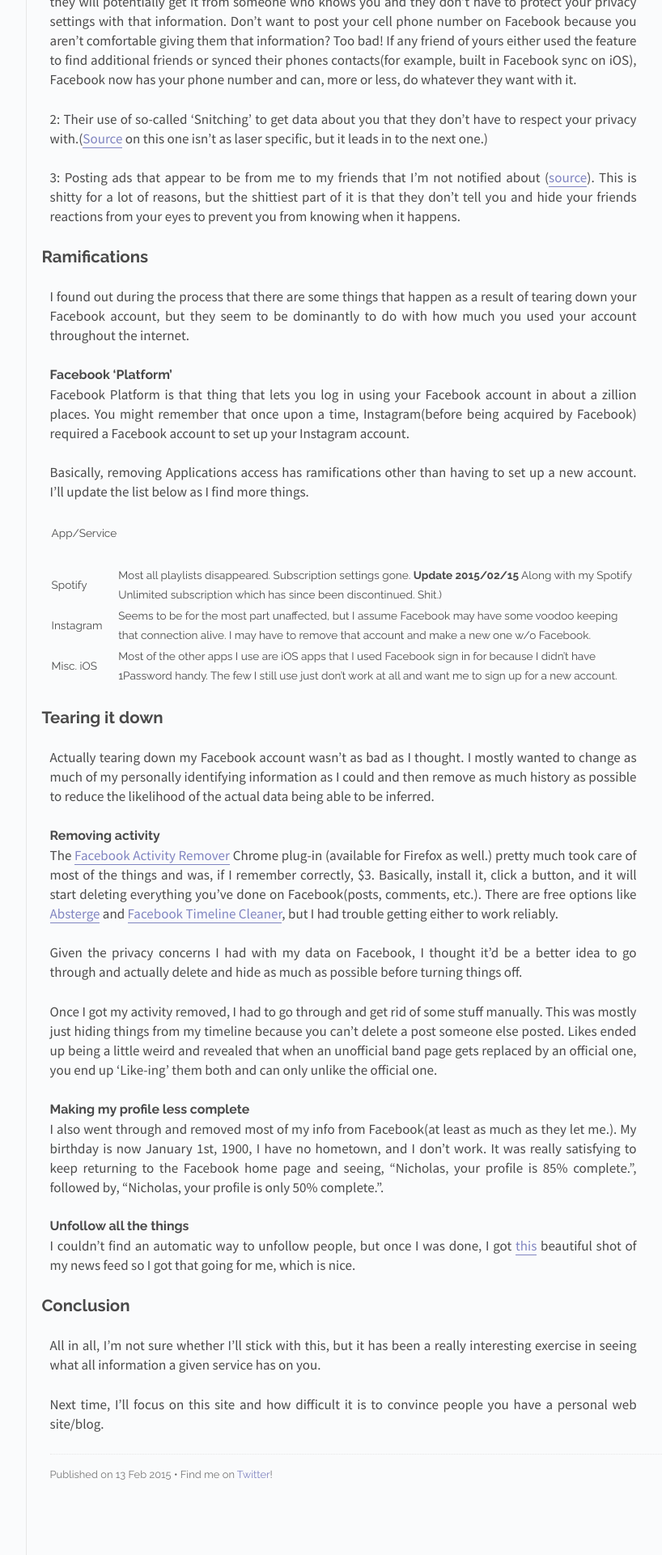
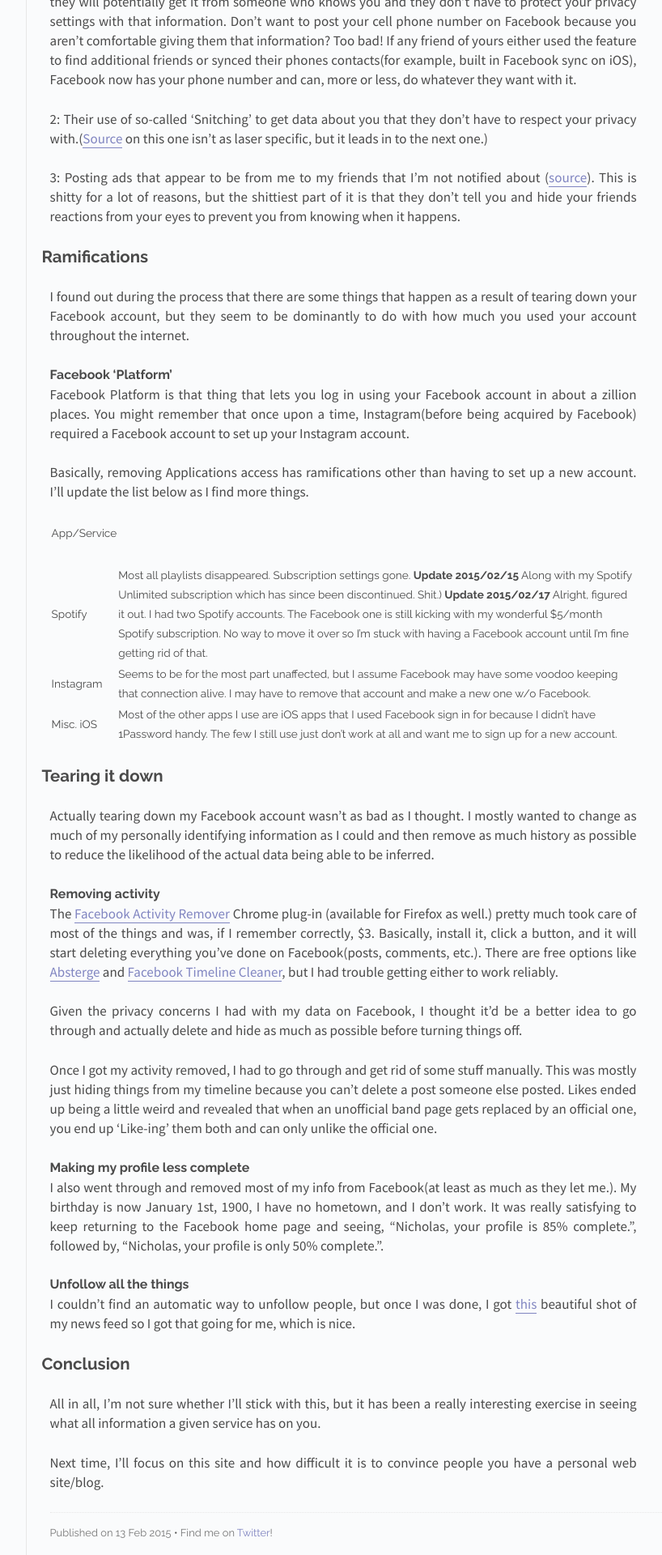
Before and after one commit to cunningham/cunningham.github.io, a Jekyll site: the page built from _posts/2015-02-13-Leaving Facebook.md, in a window 1280 px wide. Shown: the part 943-2863 px from the top of the page at 81% size, without its empty margins (326-1144 px from the left). Built offline with Jekyll 4.4.1, drawn with Linux system fonts in a browser that asks for light colours; Markdown is read by kramdown in place of the engine named in the settings.

Commit message:
Spotify update

```diff
--- a/_posts/2015-02-13-Leaving Facebook.md
+++ b/_posts/2015-02-13-Leaving Facebook.md
@@ -35,7 +35,7 @@ Basically, removing Applications access has ramifications other than having to s
 
 | App/Service | |
 | | |
-| Spotify | Most all playlists disappeared.  Subscription settings gone.  **Update 2015/02/15** Along with my Spotify Unlimited subscription which has since been discontinued.  Shit.)  |
+| Spotify | Most all playlists disappeared.  Subscription settings gone.  **Update 2015/02/15** Along with my Spotify Unlimited subscription which has since been discontinued.  Shit.) **Update 2015/02/17** Alright, figured it out.  I had two Spotify accounts.  The Facebook one is still kicking with my wonderful $5/month Spotify subscription.  No way to move it over so I'm stuck with having a Facebook account until I'm fine getting rid of that. |
 | Instagram | Seems to be for the most part unaffected, but I assume Facebook may have some voodoo keeping that connection alive.  I may have to remove that account and make a new one w/o Facebook.  |
 | Misc. iOS | Most of the other apps I use are iOS apps that I used Facebook sign in for because I didn't have 1Password handy.  The few I still use just don't work at all and want me to sign up for a new account.|
 
```
